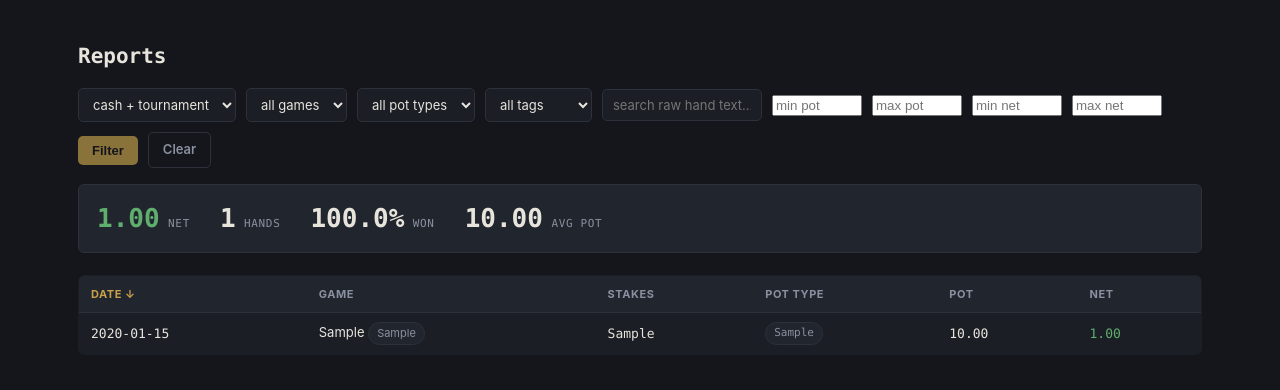
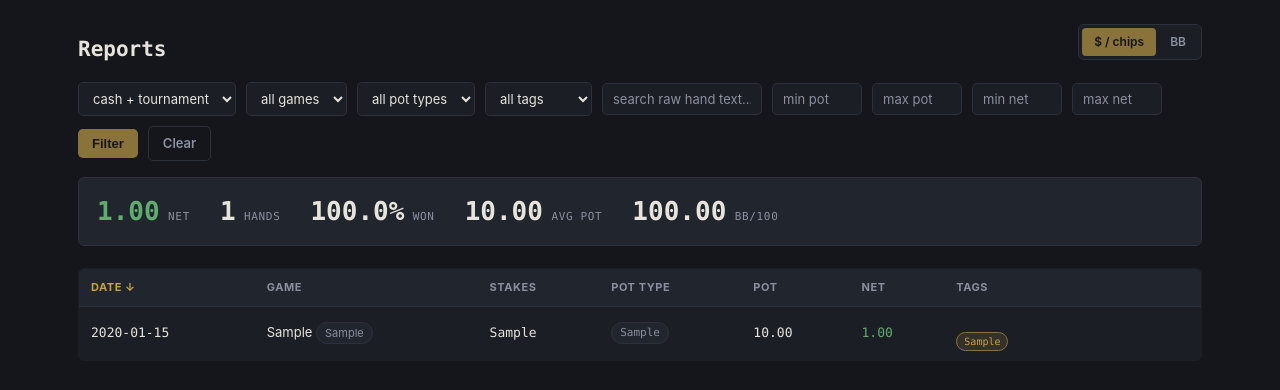
Before and after one commit to Clynchh/mixed-game-tracker, a Flask app: page /reports in a window 1280 px wide. Shown: the part 69-459 px from the top of the page. Run offline with Flask 3, Linux system fonts and the light colour scheme; tables that the repository leaves empty hold one stand-in row (values such as "Sample post").

Commit message:
Add hover quick-tags, BB view + bb/100 in Reports, fix number input styling
- New hover-to-reveal quick-tag buttons on every hand row (dashboard
  and reports): superb (purple), good (green), review (yellow), bad
  (red), punt (blue). Click applies via AJAX, click again removes.
  Shared as a Jinja macro (_macros.html) since both list views need
  it; matching colors also carry through to the hand detail page's
  tag pills and its own always-visible quick-tag buttons.
- list_hands now returns each hand's tag list via a correlated
  subquery so rows can render their tags without an N+1 query per row.
- Reports page gets the same $/BB toggle as the dashboard (Net and Pot
  columns, plus the summary banner), and a bb/100 stat on both the
  dashboard's overall banner and the reports summary - computed only
  over hands where big_blind was actually parseable, so it's not
  diluted by hands missing that field.
- Fixed unstyled number inputs (min/max pot, min/max net on Reports) -
  the dark-theme input rule only targeted type=text, so number fields
  fell back to the browser's default white styling.

```diff
--- a/app.py
+++ b/app.py
@@ -22,6 +22,17 @@ def get_username():
 
 
 fw = watcher.FolderWatcher(get_folder, get_username)
+
+# Quick-tag presets available as hover buttons on any hand row. Order here is
+# the display order (also the hover-button order).
+PRESET_TAGS = [
+    ("superb", "#a855f7"),
+    ("good", "#5fae6e"),
+    ("review", "#d9b23a"),
+    ("bad", "#c0564f"),
+    ("punt", "#4a90d9"),
+]
+PRESET_TAG_COLORS = dict(PRESET_TAGS)
 
 
 @app.route("/")
@@ -98,6 +109,8 @@ def dashboard():
         hand_graph_count=len(hand_values),
         last_scan_new=fw.last_scan_new,
         last_scan_time=fw.last_scan_time,
+        preset_tags=PRESET_TAGS,
+        preset_colors=PRESET_TAG_COLORS,
     )
 
 
@@ -128,6 +141,10 @@ def reports():
         sort = "date"
     order = "asc" if request.args.get("order") == "asc" else "desc"
 
+    unit = request.args.get("unit")
+    if unit not in ("raw", "bb"):
+        unit = "raw"
+
     pot_min = _report_float("pot_min")
     pot_max = _report_float("pot_max")
     net_min = _report_float("net_min")
@@ -141,11 +158,19 @@ def reports():
     all_matching = db.list_hands(sort=sort, order=order, limit=None, **filters)
     total = len(all_matching)
     hands = all_matching[:REPORT_ROW_LIMIT]
+
+    bb_rows = [h for h in all_matching if h["big_blind"]]
+    net_bb_total = sum(h["hero_net"] / h["big_blind"] for h in bb_rows)
+    avg_pot_bb = (sum((h["pot_total"] or 0) / h["big_blind"] for h in bb_rows) / len(bb_rows)) if bb_rows else 0
+
     summary = {
         "count": total,
         "net": sum(h["hero_net"] for h in all_matching),
+        "net_bb": net_bb_total,
         "avg_pot": (sum((h["pot_total"] or 0) for h in all_matching) / total) if total else 0,
+        "avg_pot_bb": avg_pot_bb,
         "win_rate": (sum(1 for h in all_matching if h["hero_net"] > 0) / total * 100) if total else 0,
+        "bb_per_100": (net_bb_total / len(bb_rows) * 100) if bb_rows else None,
     }
 
     return render_template(
@@ -154,6 +179,7 @@ def reports():
         total=total,
         shown=len(hands),
         summary=summary,
+        unit=unit,
         game_types=db.all_game_types(is_tournament=is_tournament),
         pot_types=db.all_pot_types(is_tournament=is_tournament),
         tags=db.all_tags(is_tournament=is_tournament),
@@ -164,6 +190,8 @@ def reports():
         search=search or "",
         pot_min=pot_min, pot_max=pot_max, net_min=net_min, net_max=net_max,
         sort=sort, order=order,
+        preset_tags=PRESET_TAGS,
+        preset_colors=PRESET_TAG_COLORS,
     )
 
 
@@ -172,7 +200,7 @@ def hand_detail(hand_id):
     hand = db.get_hand(hand_id)
     if not hand:
         return "Hand not found", 404
-    return render_template("hand.html", hand=hand)
+    return render_template("hand.html", hand=hand, preset_tags=PRESET_TAGS, preset_colors=PRESET_TAG_COLORS)
 
 
 @app.route("/hand/<hand_id>/tag", methods=["POST"])
--- a/static/style.css
+++ b/static/style.css
@@ -194,7 +194,7 @@ main { padding: 24px 28px 60px; max-width: 1180px; margin: 0 auto; }
   flex-wrap: wrap;
 }
 
-input[type=text], select {
+input[type=text], input[type=number], select {
   background: var(--panel);
   border: 1px solid var(--border);
   color: var(--text);
@@ -202,6 +202,13 @@ input[type=text], select {
   border-radius: 5px;
   font-family: var(--sans);
   font-size: 13px;
+}
+input[type=text]::placeholder, input[type=number]::placeholder { color: var(--text-dim); }
+/* Chrome/Edge/Safari number spinner - default renders as a light widget
+   that clashes with the dark theme even once the field itself is styled. */
+input[type=number]::-webkit-inner-spin-button,
+input[type=number]::-webkit-outer-spin-button {
+  filter: invert(0.6);
 }
 
 button, .btn {
@@ -275,6 +282,36 @@ table.hands td.game { font-family: var(--sans); }
   margin-right: 4px;
 }
 
+.tag-cell { min-width: 150px; }
+.tag-dots {
+  display: flex;
+  gap: 5px;
+  opacity: 0;
+  transition: opacity 0.1s;
+  margin-bottom: 3px;
+}
+table.hands tr:hover .tag-dots { opacity: 1; }
+.tag-dot {
+  width: 13px;
+  height: 13px;
+  border-radius: 50%;
+  border: 2px solid var(--dot-color, var(--border));
+  background: transparent;
+  cursor: pointer;
+  padding: 0;
+}
+.tag-dot:hover { transform: scale(1.2); }
+.tag-dot.active { background: var(--dot-color, var(--gold)); }
+.tag-pills-mini { display: flex; gap: 4px; flex-wrap: wrap; }
+.tag-pill-mini {
+  font-size: 10px;
+  padding: 1px 7px;
+  border-radius: 999px;
+  border: 1px solid var(--gold-dim);
+  background: rgba(201, 162, 74, 0.14);
+  color: var(--gold);
+}
+
 .empty-state {
   text-align: center;
   padding: 60px 20px;
@@ -325,6 +362,25 @@ pre.raw-hand {
   padding-top: 18px;
   border-top: 1px solid var(--border);
 }
+.quick-tags {
+  display: flex;
+  gap: 6px;
+  margin-top: 10px;
+  flex-wrap: wrap;
+}
+.quick-tag-btn {
+  background: transparent;
+  border: 1px solid var(--dot-color, var(--border));
+  color: var(--dot-color, var(--text-dim));
+  padding: 4px 10px;
+  border-radius: 999px;
+  font-size: 11px;
+  font-weight: 600;
+  cursor: pointer;
+}
+.quick-tag-btn:hover { background: color-mix(in srgb, var(--dot-color, var(--text-dim)) 15%, transparent); }
+.quick-tag-btn.active { background: var(--dot-color, var(--gold-dim)); color: #14161b; }
+
 .tag-form {
   display: flex;
   gap: 8px;
--- /dev/null
+++ b/templates/_macros.html
@@ -0,0 +1,21 @@
+{% macro tag_cell(h, preset_tags, preset_colors) %}
+{% set current_tags = h.tag_list.split(',') if h.tag_list else [] %}
+<td class="tag-cell" onclick="event.stopPropagation()">
+  <div class="tag-dots">
+    {% for name, color in preset_tags %}
+    {% set active = name in current_tags %}
+    <button type="button" class="tag-dot {{ 'active' if active }}" style="--dot-color:{{ color }}"
+            title="{{ name }}{{ ' (click to remove)' if active else '' }}"
+            onclick="toggleQuickTag('{{ h.hand_id }}', '{{ name }}', {{ 'true' if active else 'false' }}, event)"></button>
+    {% endfor %}
+  </div>
+  {% if current_tags %}
+  <div class="tag-pills-mini">
+    {% for t in current_tags %}
+    <span class="tag-pill-mini"
+          {% if t in preset_colors %}style="border-color:{{ preset_colors[t] }};color:{{ preset_colors[t] }};background:{{ preset_colors[t] }}22;"{% endif %}>{{ t }}</span>
+    {% endfor %}
+  </div>
+  {% endif %}
+</td>
+{% endmacro %}
--- a/templates/base.html
+++ b/templates/base.html
@@ -21,5 +21,14 @@
   <main>
     {% block content %}{% endblock %}
   </main>
+  <script>
+    function toggleQuickTag(handId, tag, isActive, event) {
+      event.stopPropagation();
+      const action = isActive ? 'untag' : 'tag';
+      const body = new URLSearchParams({tag: tag});
+      fetch(`/hand/${handId}/${action}`, {method: 'POST', body: body})
+        .then(() => location.reload());
+    }
+  </script>
 </body>
 </html>
--- a/templates/dashboard.html
+++ b/templates/dashboard.html
@@ -1,4 +1,5 @@
 {% extends "base.html" %}
+{% from "_macros.html" import tag_cell %}
 {% block title %}Dashboard · MixTrack{% endblock %}
 
 {% block header_meta %}
@@ -73,6 +74,7 @@
   <div class="overall-banner">
     <div><span class="big {{ 'pos' if (overall_net or 0) >= 0 else 'neg' }}">{{ '%.2f'|format(overall_net or 0) }}{{ ' bb' if unit == 'bb' and overall.net_bb is not none else '' }}</span> <span class="lbl">{{ net_label }}</span></div>
     <div><span class="big">{{ overall.hands }}</span> <span class="lbl">hands tracked</span></div>
+    <div><span class="big">{{ '%.2f'|format(overall.bb_per_100) if overall.bb_per_100 is not none else 'n/a' }}</span> <span class="lbl">bb/100</span></div>
   </div>
 
   <div class="chart-card">
@@ -142,7 +144,7 @@
         <td>{{ h.stakes }}</td>
         <td>{{ h.hero_cards }}</td>
         <td class="{{ 'pos' if row_net >= 0 else 'neg' }}">{{ '%.2f'|format(row_net) }}{{ ' bb' if (unit == 'bb' and h.big_blind) else '' }}</td>
-        <td></td>
+        {{ tag_cell(h, preset_tags, preset_colors) }}
       </tr>
       {% endfor %}
     </tbody>
--- a/templates/reports.html
+++ b/templates/reports.html
@@ -1,4 +1,5 @@
 {% extends "base.html" %}
+{% from "_macros.html" import tag_cell %}
 {% block title %}Reports · MixTrack{% endblock %}
 
 {% block header_meta %}
@@ -7,7 +8,7 @@
 
 {% macro sort_link(col, label) -%}
   {% set next_order = 'asc' if (sort == col and order == 'desc') else 'desc' %}
-  <a href="{{ url_for('reports', mode=mode, game_type=selected_game_type, pot_type=selected_pot_type, tag=selected_tag, search=search, pot_min=pot_min, pot_max=pot_max, net_min=net_min, net_max=net_max, sort=col, order=next_order) }}"
+  <a href="{{ url_for('reports', mode=mode, game_type=selected_game_type, pot_type=selected_pot_type, tag=selected_tag, search=search, pot_min=pot_min, pot_max=pot_max, net_min=net_min, net_max=net_max, unit=unit, sort=col, order=next_order) }}"
      class="sort-link {{ 'active' if sort == col }}">
     {{ label }}{% if sort == col %}<span class="sort-arrow">{{ '&uarr;'|safe if order == 'asc' else '&darr;'|safe }}</span>{% endif %}
   </a>
@@ -15,7 +16,15 @@
 
 {% block content %}
 
-<h2 style="font-family:var(--mono);font-weight:600;margin-bottom:16px;">Reports</h2>
+<div class="tabs-row" style="border-bottom:none;margin-bottom:16px;">
+  <h2 style="font-family:var(--mono);font-weight:600;margin:0;">Reports</h2>
+  <div class="unit-toggle">
+    <a href="{{ url_for('reports', mode=mode, game_type=selected_game_type, pot_type=selected_pot_type, tag=selected_tag, search=search, pot_min=pot_min, pot_max=pot_max, net_min=net_min, net_max=net_max, sort=sort, order=order, unit='raw') }}"
+       class="unit-opt {{ 'active' if unit == 'raw' }}">$ / chips</a>
+    <a href="{{ url_for('reports', mode=mode, game_type=selected_game_type, pot_type=selected_pot_type, tag=selected_tag, search=search, pot_min=pot_min, pot_max=pot_max, net_min=net_min, net_max=net_max, sort=sort, order=order, unit='bb') }}"
+       class="unit-opt {{ 'active' if unit == 'bb' }}">BB</a>
+  </div>
+</div>
 
 <form class="controls" method="get" style="flex-wrap:wrap;">
   <select name="mode">
@@ -48,15 +57,19 @@
   <input type="number" step="any" name="net_max" placeholder="max net" value="{{ net_max if net_max is not none else '' }}" style="width:90px;">
   <input type="hidden" name="sort" value="{{ sort }}">
   <input type="hidden" name="order" value="{{ order }}">
+  <input type="hidden" name="unit" value="{{ unit }}">
   <button type="submit">Filter</button>
-  <a href="{{ url_for('reports') }}" class="btn btn-ghost">Clear</a>
+  <a href="{{ url_for('reports', unit=unit) }}" class="btn btn-ghost">Clear</a>
 </form>
 
+{% set net_display = summary.net_bb if unit == 'bb' else summary.net %}
+{% set avg_pot_display = summary.avg_pot_bb if unit == 'bb' else summary.avg_pot %}
 <div class="overall-banner">
-  <div><span class="big {{ 'pos' if summary.net >= 0 else 'neg' }}">{{ '%.2f'|format(summary.net) }}</span> <span class="lbl">net</span></div>
+  <div><span class="big {{ 'pos' if net_display >= 0 else 'neg' }}">{{ '%.2f'|format(net_display) }}{{ ' bb' if unit == 'bb' else '' }}</span> <span class="lbl">net</span></div>
   <div><span class="big">{{ summary.count }}</span> <span class="lbl">hands</span></div>
   <div><span class="big">{{ '%.1f'|format(summary.win_rate) }}%</span> <span class="lbl">won</span></div>
-  <div><span class="big">{{ '%.2f'|format(summary.avg_pot) }}</span> <span class="lbl">avg pot</span></div>
+  <div><span class="big">{{ '%.2f'|format(avg_pot_display) }}{{ ' bb' if unit == 'bb' else '' }}</span> <span class="lbl">avg pot</span></div>
+  <div><span class="big">{{ '%.2f'|format(summary.bb_per_100) if summary.bb_per_100 is not none else 'n/a' }}</span> <span class="lbl">bb/100</span></div>
 </div>
 
 {% if hands %}
@@ -69,17 +82,21 @@
       <th>{{ sort_link('pot_type', 'Pot type') }}</th>
       <th>{{ sort_link('pot', 'Pot') }}</th>
       <th>{{ sort_link('net', 'Net') }}</th>
+      <th>Tags</th>
     </tr>
   </thead>
   <tbody>
     {% for h in hands %}
+    {% set row_net = (h.hero_net / h.big_blind) if (unit == 'bb' and h.big_blind) else h.hero_net %}
+    {% set row_pot = (h.pot_total / h.big_blind) if (unit == 'bb' and h.big_blind and h.pot_total is not none) else h.pot_total %}
     <tr onclick="window.location='{{ url_for('hand_detail', hand_id=h.hand_id) }}'" style="cursor:pointer">
       <td>{{ h.date_played[:16] if h.date_played else '' }}</td>
       <td class="game">{{ h.game_type }} <span class="pill">{{ h.limit_type }}</span></td>
       <td>{{ h.stakes }}</td>
       <td><span class="pill">{{ h.pot_type }}</span></td>
-      <td>{{ '%.2f'|format(h.pot_total) if h.pot_total is not none else '' }}</td>
-      <td class="{{ 'pos' if h.hero_net >= 0 else 'neg' }}">{{ '%.2f'|format(h.hero_net) }}</td>
+      <td>{{ '%.2f'|format(row_pot) if row_pot is not none else '' }}{{ ' bb' if (unit == 'bb' and h.big_blind) else '' }}</td>
+      <td class="{{ 'pos' if row_net >= 0 else 'neg' }}">{{ '%.2f'|format(row_net) }}{{ ' bb' if (unit == 'bb' and h.big_blind) else '' }}</td>
+      {{ tag_cell(h, preset_tags, preset_colors) }}
     </tr>
     {% endfor %}
   </tbody>
```
Also changed, not shown: db.py (+8 -4 lines), templates/hand.html (+13 -1 lines).
